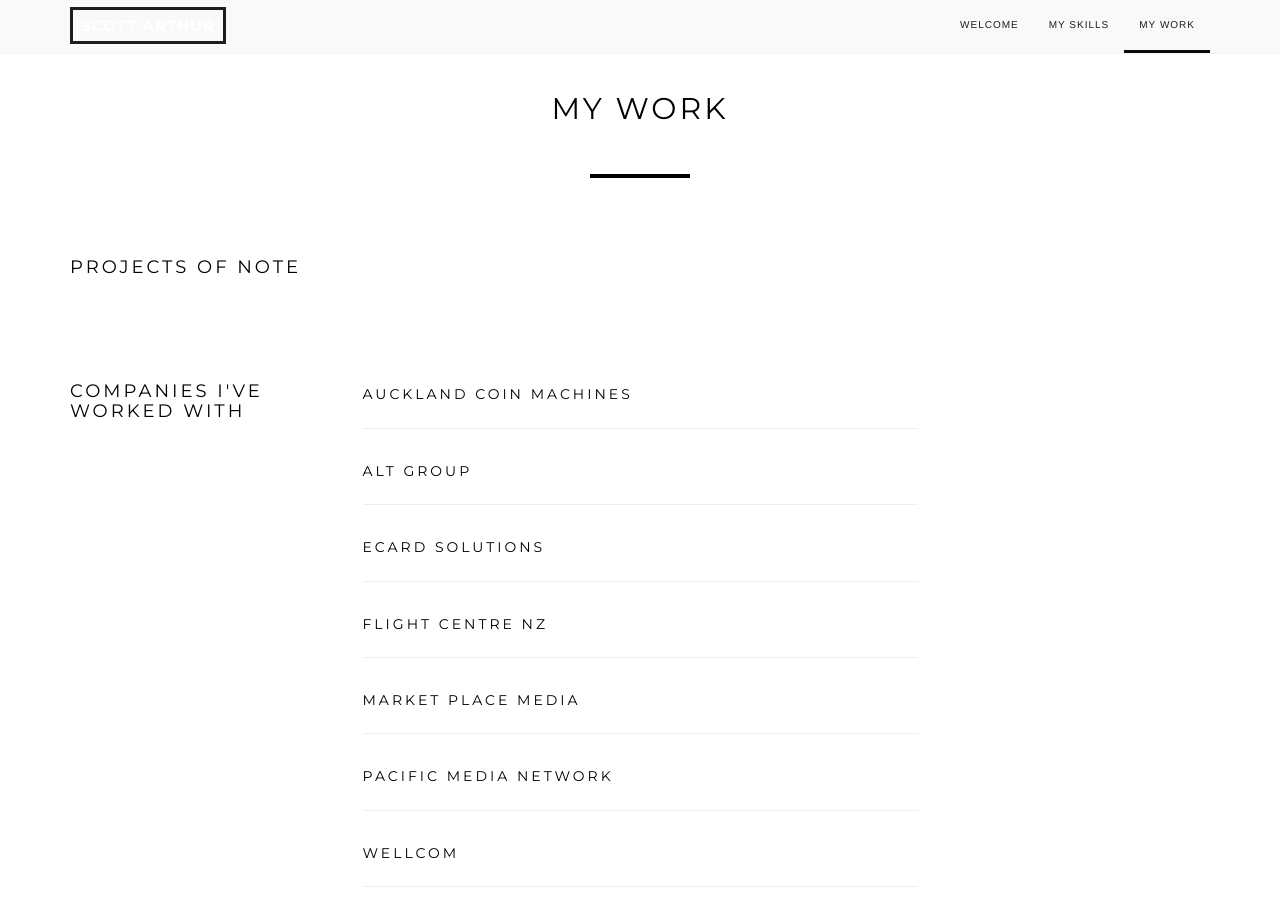
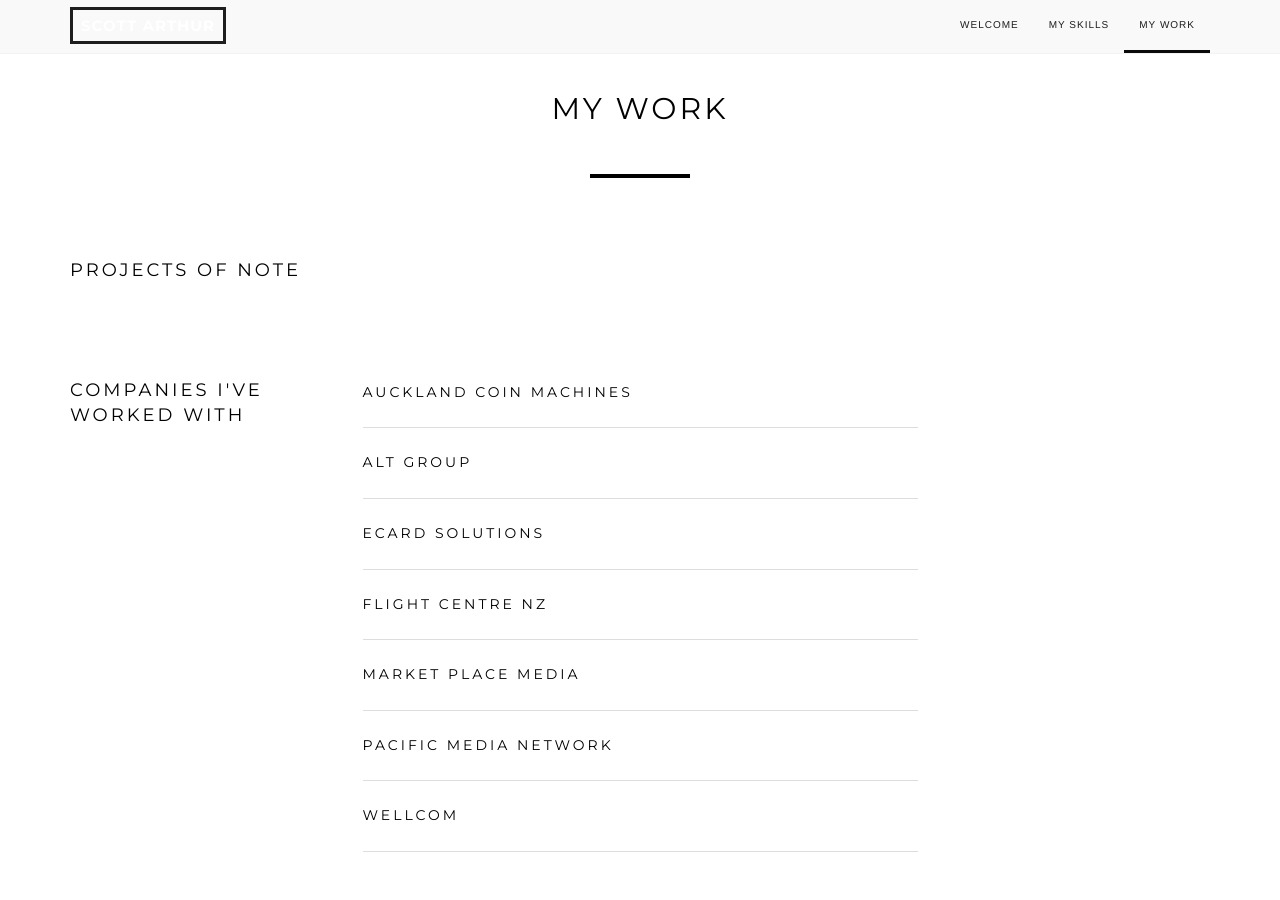
Before and after one commit to scottatron/scottatron.com, a Jekyll site: the page built from index.html, in a window 1280 px wide and 900 px high, scrolled down 2783 px. Built offline with Jekyll 4.4.1, drawn with Linux system fonts in a browser that asks for light colours; a file with an impossible date is left out.

Commit message:
Styling tweaks

```diff
--- a/_includes/head.html
+++ b/_includes/head.html
@@ -31,14 +31,10 @@
     display: inline-block;
     margin-top: -5px;
   }
-  .cv-wrapper .headline-inline {
-    text-transform: uppercase;
-    margin-top: 5px;
-  }
   .feature .background-icon .fa, .feature .background-icon .devicons {
     opacity: 0.03;
   }
   </style>
-  <!-- <link rel="stylesheet" href="{{ "/css/main.css" | prepend: site.baseurl }}"> -->
+  <link rel="stylesheet" href="{{ "/css/main.css" | prepend: site.baseurl }}">
   <link rel="canonical" href="{{ page.url | replace:'index.html','' | prepend: site.baseurl | prepend: site.url }}">
 </head>
--- a/_includes/my-work.html
+++ b/_includes/my-work.html
@@ -1,4 +1,4 @@
-<section id="my-work">
+<section id="my-work" class="my-work">
   <div class="container">
     <div class="row">
       <div class="hero col-sm-6 col-sm-offset-3">
@@ -13,24 +13,29 @@
       <div class="row cv">
 
         <div class="col-lg-3 title">
-          <h3 class="headline-inline">Projects of Note</h3>
+          <h3 class="headline-inline section-header">Projects of Note</h3>
         </div>
 
         {% for project in site.projects %}
 
-        <div class="cv-entry animated" data-animation-delay="100" data-animation="fadeInLeft">
+        <div class="my-work-entry cv-entry animated clearfix" data-animation-delay="100" data-animation="fadeInLeft">
           <div class="col-lg-6 main {% unless forloop.first %}col-lg-offset-3{% endunless %}">
             <h4>{{ project.title }}</h4>
             {% if project.client %}
             <i class="fa fa-building-o"></i> {{ project.client }}
             {% endif %}
+            <div class="col-lg-3 date small-date hidden-lg">
+              <p>
+                <small><i class="fa fa-calendar-o"></i> {{ project.date }}</small>
+              </p>
+            </div>
 
-            <p class="desc">
+
+            <div class="desc">
               {{ project.description | markdownify }}
-            </p>
-            <hr>
+            </div>
           </div>
-          <div class="col-lg-3 date">
+          <div class="col-lg-3 date visible-lg">
             <p>
               <small><i class="fa fa-calendar-o"></i> {{ project.date }}</small>
             </p>
@@ -44,19 +49,18 @@
       <div class="row cv">
 
         <div class="col-lg-3 title">
-          <h3 class="headline-inline">Companies I've Worked With</h3>
+          <h3 class="headline-inline section-header">Companies I've Worked With</h3>
         </div>
 
         {% for client in site.clients %}
 
-        <div class="cv-entry animated" data-animation-delay="100" data-animation="fadeInLeft">
+        <div class="my-work-entry cv-entry animated" data-animation-delay="100" data-animation="fadeInLeft">
           <div class="col-lg-6 main {% unless forloop.first %}col-lg-offset-3{% endunless %}">
             <h4>{{ client.name }}</h4>
 
-            <p class="desc">
+            <div class="desc">
               <!-- {!{ client.description | markdownify }} -->
-            </p>
-            <hr>
+            </div>
           </div>
           <div class="col-lg-3 date">
             <p>
--- a/css/main.scss
+++ b/css/main.scss
@@ -6,23 +6,23 @@
 
 
 // Our variables
-$base-font-family: Helvetica, Arial, sans-serif;
-$base-font-size:   16px;
-$small-font-size:  $base-font-size * 0.875;
-$base-line-height: 1.5;
+// $base-font-family: Helvetica, Arial, sans-serif;
+// $base-font-size:   16px;
+// $small-font-size:  $base-font-size * 0.875;
+// $base-line-height: 1.5;
 
-$spacing-unit:     30px;
+// $spacing-unit:     30px;
 
-$text-color:       #111;
-$background-color: #fdfdfd;
-$brand-color:      #2a7ae2;
+// $text-color:       #111;
+// $background-color: #fdfdfd;
+// $brand-color:      #2a7ae2;
 
-$grey-color:       #828282;
-$grey-color-light: lighten($grey-color, 40%);
-$grey-color-dark:  darken($grey-color, 25%);
+// $grey-color:       #828282;
+// $grey-color-light: lighten($grey-color, 40%);
+// $grey-color-dark:  darken($grey-color, 25%);
 
-$on-palm:          600px;
-$on-laptop:        800px;
+// $on-palm:          600px;
+// $on-laptop:        800px;
 
 
 
@@ -42,8 +42,56 @@
 
 
 // Import partials from `sass_dir` (defaults to `_sass`)
-@import
-        "base",
-        "layout",
-        "syntax-highlighting"
-;
+// @import
+//         "base",
+//         "layout",
+//         "syntax-highlighting"
+// ;
+
+@include media-query(768px) {
+  #head .hero h1 {
+    font-size: 30px
+  }
+  #head .head-thumbBig {
+    margin-top: 0;
+  }
+  #head .head-thumbBig img {
+    max-width: 200px;
+    max-height: 200px;
+  }
+}
+
+.my-work .section-header {
+  text-transform: uppercase;
+  margin-top: 5px;
+  line-height: 1.4;
+
+  margin-bottom: 2em;
+  text-align: center;
+
+  @media screen and (min-width: 1200px) {
+    text-align: left;
+    margin-bottom: 0;
+  }
+}
+
+.cv-wrapper .cv .main {
+  text-align: left;
+
+  h4 {
+    line-height: 1.4;
+  }
+}
+
+.my-work-entry {
+
+  .small-date {
+    padding: 0;
+  }
+
+  .desc {
+    border-bottom: 1px solid #ddd;
+    margin-bottom: 1em;
+    padding-bottom: 1em;
+  }
+}
```
Also changed, not shown: _projects/acm-crs.md (+1 -1 lines), _projects/monash-orbit.md (+2 -4 lines), _projects/wam.md (+1 -1 lines).
